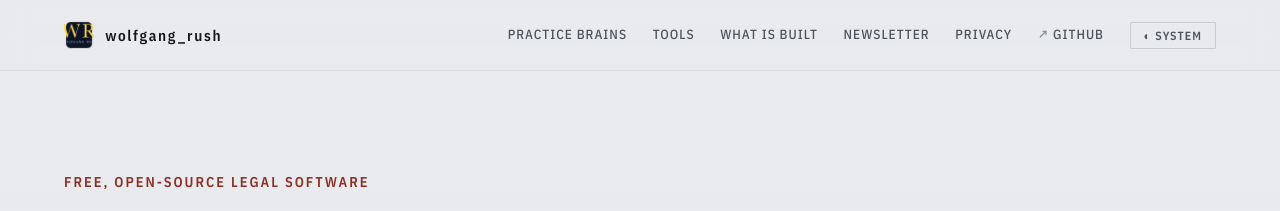
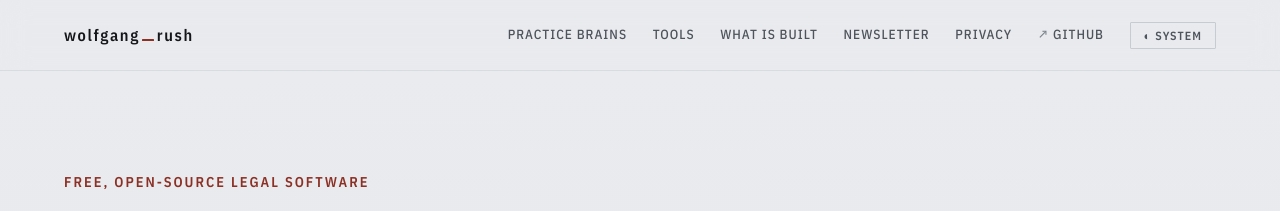
Before and after one commit to Wolfgangrush/Wolfgangrush.github.io, a Jekyll site: the page built from index.md, in a window 1280 px wide. Shown: the top 211 px of the page. Built offline with Jekyll 4.4.1, drawn with Linux system fonts in a browser that asks for light colours.

Commit message:
Fix the light theme, and replace the WR tile with a wolfgang_rush wordmark
Light theme: light was only declared on bare :root and therefore applied by the
ABSENCE of a dark match, at lower specificity than the dark rules. It is now
declared explicitly under :root[data-theme="light"], after dark and at the same
specificity, so choosing light gives light regardless of the operating system
setting. color-scheme is now set per theme so scrollbars and form controls follow
the choice rather than the OS. The empty placeholder rule is removed.

Wordmark: the brand is wolfgang_rush, not WR. The PNG initials tile is gone. The
brand is now set as type, with the underscore rendered as a seal-red rule on the
baseline — the underscore is the brand's own punctuation, so it carries the mark.
It is theme-aware, needs no network fetch, and stays crisp at any size.

Co-Authored-By: Claude Opus 5 (1M context) <noreply@anthropic.com>
Claude-Session: https://claude.ai/code/session_01SQX9gMq1vZQFtLDkNgCuqx

```diff
--- a/_layouts/default.html
+++ b/_layouts/default.html
@@ -26,9 +26,8 @@
 
 <header class="site">
   <div class="wrap head-inner">
-    <a class="brand" href="{{ '/' | relative_url }}">
-      <img src="{{ '/assets/logo.png' | relative_url }}" alt="" width="30" height="30">
-      <span class="brand-text">wolfgang_rush</span>
+    <a class="brand" href="{{ '/' | relative_url }}" aria-label="wolfgang_rush — home">
+      <span class="brand-text">wolfgang<span class="us" aria-hidden="true"></span>rush</span>
     </a>
     <nav class="site-nav" aria-label="Primary">
       <a href="{{ '/brains/' | relative_url }}">Practice brains</a>
--- a/assets/css/main.css
+++ b/assets/css/main.css
@@ -47,12 +47,13 @@
   --step-2:  clamp(1.7rem, 1.45rem + 1.2vw, 2.35rem);
   --step-3:  clamp(2.3rem, 1.8rem + 2.4vw, 3.7rem);
   --step-4:  clamp(3rem, 2.1rem + 4.4vw, 5.6rem);
+
+  color-scheme: light;
 }
-
-:root:not([data-theme="light"]) { }
 
 @media (prefers-color-scheme: dark){
   :root:not([data-theme="light"]){
+    color-scheme: dark;
     --paper:        #15171B;
     --paper-raised: #1D2025;
     --paper-sunk:   #101216;
@@ -69,6 +70,7 @@
 }
 
 :root[data-theme="dark"]{
+  color-scheme: dark;
   --paper:        #15171B;
   --paper-raised: #1D2025;
   --paper-sunk:   #101216;
@@ -81,6 +83,25 @@
   --rule-faint:   #262B31;
   --shadow-sheet: 0 1px 2px rgba(0,0,0,.4), 0 8px 24px -12px rgba(0,0,0,.6);
   --shadow-lift:  0 2px 4px rgba(0,0,0,.45), 0 24px 48px -20px rgba(0,0,0,.7);
+}
+
+/* Light, declared explicitly and last. Light must never depend on the ABSENCE
+   of a match — it is stated at the same specificity as dark, after dark, so a
+   reader who picks light gets light regardless of their operating system.     */
+:root[data-theme="light"]{
+  color-scheme: light;
+  --paper:        #E9EBEE;
+  --paper-raised: #F6F7F8;
+  --paper-sunk:   #DFE2E6;
+  --ink:          #14161A;
+  --ink-soft:     #4E545C;
+  --ink-faint:    #7C838C;
+  --seal:         #8C2F24;
+  --seal-bright:  #A8382B;
+  --rule:         #C7CCD2;
+  --rule-faint:   #D8DCE1;
+  --shadow-sheet: 0 1px 2px rgba(20,22,26,.05), 0 8px 24px -12px rgba(20,22,26,.18);
+  --shadow-lift:  0 2px 4px rgba(20,22,26,.06), 0 24px 48px -20px rgba(20,22,26,.28);
 }
 
 /* ---------- base -------------------------------------------------------- */
@@ -629,3 +650,38 @@ footer.site{
 }
 .mg > .note a.anchor:hover{ color:var(--seal); }
 .mg > .note a.anchor:hover .n{ text-decoration:underline; text-underline-offset:.2em; }
+
+/* ---------- the wordmark ------------------------------------------------ */
+/* The brand is "wolfgang_rush" and the underscore is its own punctuation —
+   so the underscore IS the mark. It is set as a seal-red rule on the
+   baseline rather than a typed character, sized to the type around it.     */
+
+.brand{ display:inline-flex; align-items:center; text-decoration:none; }
+.brand-text{
+  display:inline-flex; align-items:baseline; gap:0;
+  font-family:var(--margin-face);
+  font-weight:600;
+  font-size:1.02rem;
+  letter-spacing:.1em;
+  text-transform:lowercase;
+  color:var(--ink);
+  line-height:1;
+}
+.brand-text .us{
+  display:inline-block;
+  width:.72em;
+  height:.13em;
+  margin:0 .16em;
+  background:var(--seal);
+  border-radius:.5px;
+  transform-origin:left center;
+  transition:width .3s cubic-bezier(.2,.8,.25,1), background .25s;
+}
+.brand:hover .brand-text{ color:var(--seal); }
+.brand:hover .brand-text .us{ width:1.05em; }
+.brand:focus-visible{ outline:2px solid var(--seal-bright); outline-offset:4px; }
+
+@media (prefers-reduced-motion: reduce){
+  .brand-text .us{ transition:none; }
+  .brand:hover .brand-text .us{ width:.72em; }
+}
```
